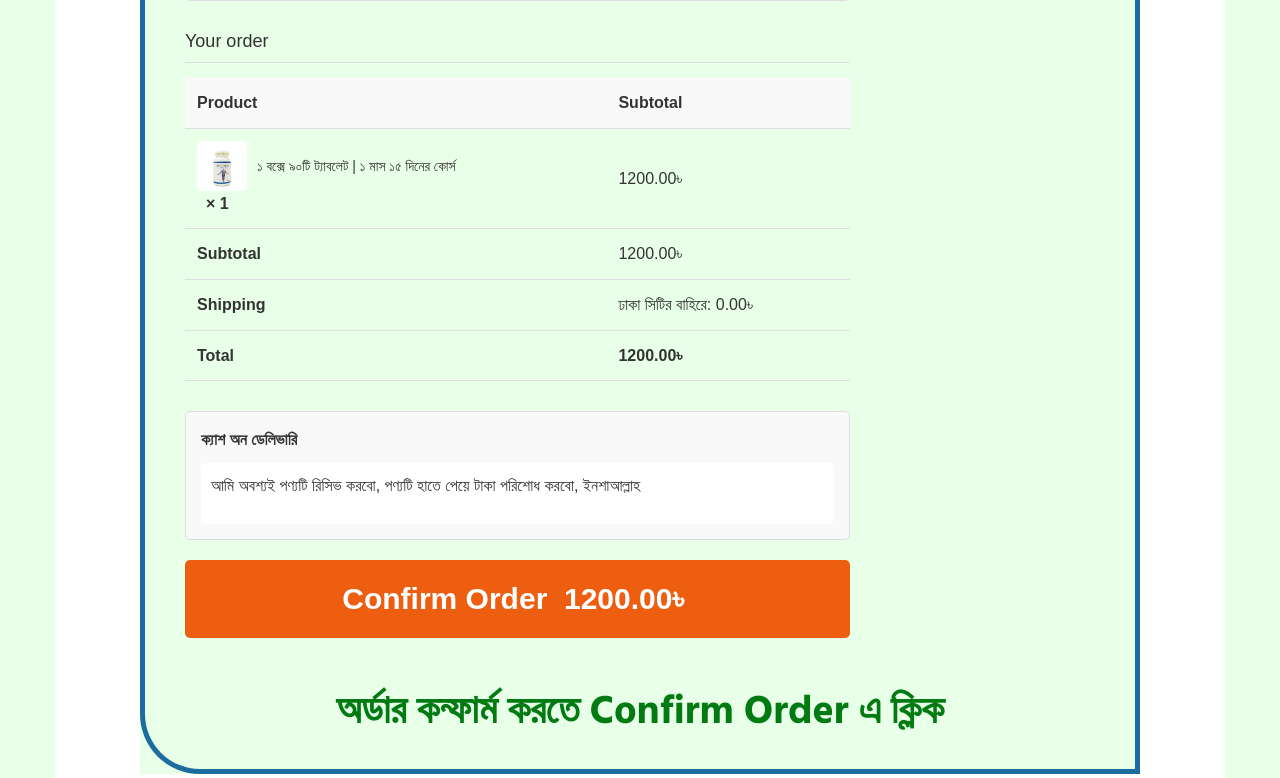
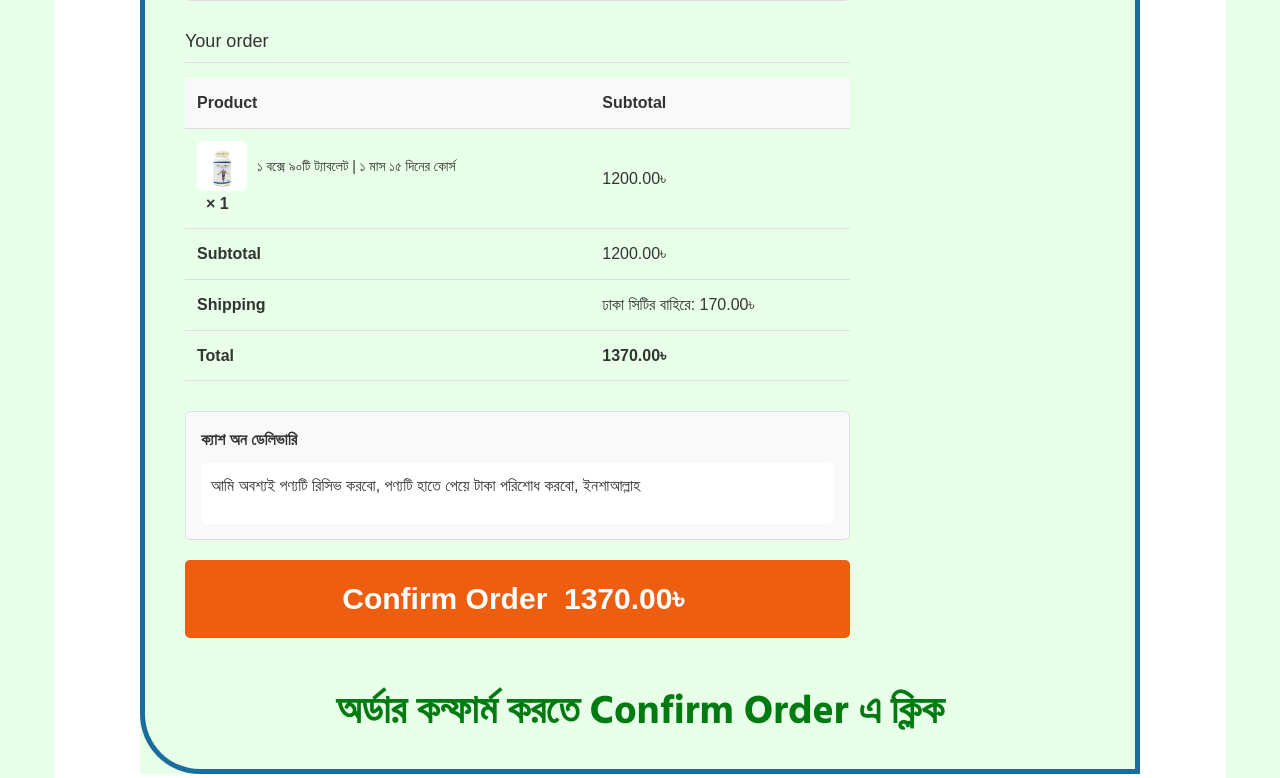
Before and after one commit to jonyprachine123/landin_laravel, a PHP site: page /Landing/ in a window 1280 px wide. Shown: the part 2942-3720 px from the top of the page. Run offline with PHP 8.4, Linux system fonts and the light colour scheme; data comes from the database, SQL or seed files in the repository; some libraries are stand-ins or nearby versions.

Commit message:
Update shipping costs throughout the application: Fixed shipping cost display in order form, admin dashboard, and edit order page to use dynamic values from settings

```diff
--- a/public/admin-settings-order.php
+++ b/public/admin-settings-order.php
@@ -362,7 +362,7 @@ if (isset($_GET['action']) && $_GET['action'] === 'logout') {
                                     <div class="col-md-6">
                                         <div class="form-group">
                                             <label for="outside_dhaka_cost">Outside Dhaka Cost</label>
-                                            <input type="text" class="form-control" id="outside_dhaka_cost" name="outside_dhaka_cost" value="<?php echo htmlspecialchars($orderFormInfo['outside_dhaka_cost'] ?? '0.00'); ?>">
+                                            <input type="text" class="form-control" id="outside_dhaka_cost" name="outside_dhaka_cost" value="<?php echo htmlspecialchars($orderFormInfo['outside_dhaka_cost'] ?? '170.00'); ?>">
                                         </div>
                                     </div>
                                 </div>
@@ -376,7 +376,7 @@ if (isset($_GET['action']) && $_GET['action'] === 'logout') {
                                     <div class="col-md-6">
                                         <div class="form-group">
                                             <label for="inside_dhaka_cost">Inside Dhaka Cost</label>
-                                            <input type="text" class="form-control" id="inside_dhaka_cost" name="inside_dhaka_cost" value="<?php echo htmlspecialchars($orderFormInfo['inside_dhaka_cost'] ?? '0.00'); ?>">
+                                            <input type="text" class="form-control" id="inside_dhaka_cost" name="inside_dhaka_cost" value="<?php echo htmlspecialchars($orderFormInfo['inside_dhaka_cost'] ?? '60.00'); ?>">
                                         </div>
                                     </div>
                                 </div>
--- a/public/js/script.js
+++ b/public/js/script.js
@@ -83,10 +83,14 @@ document.addEventListener('DOMContentLoaded', function() {
         // Get selected shipping cost
         const selectedShipping = document.querySelector('input[name="shipping_method"]:checked');
         if (selectedShipping) {
-            shippingCost = 0; // Free shipping for all locations
+            if (selectedShipping.value === 'inside_dhaka') {
+                shippingCost = window.insideDhakaCost || 60; // Inside Dhaka shipping cost
+            } else {
+                shippingCost = window.outsideDhakaCost || 170; // Outside Dhaka shipping cost
+            }
         } else {
-            // Default to free shipping
-            shippingCost = 0;
+            // Default to outside Dhaka shipping
+            shippingCost = window.outsideDhakaCost || 170;
         }
 
         // Honey add-on functionality removed
--- a/resources/views/home.php
+++ b/resources/views/home.php
@@ -296,11 +296,11 @@
                                     <ul id="shipping_method" class="woocommerce-shipping-methods">
                                         <li>
                                             <input type="radio" name="shipping_method" id="wcf_shipping_method_0_flat_rate2" value="outside_dhaka" checked>
-                                            <label for="wcf_shipping_method_0_flat_rate2"><?php echo $order_form_info['outside_dhaka_label'] ?? 'ঢাকা সিটির বাহিরে'; ?>: <span class="woocommerce-Price-amount amount"><?php echo $order_form_info['outside_dhaka_cost'] ?? '0.00'; ?><span class="woocommerce-Price-currencySymbol">৳&nbsp;</span></span></label>
+                                            <label for="wcf_shipping_method_0_flat_rate2"><?php echo $order_form_info['outside_dhaka_label'] ?? 'ঢাকা সিটির বাহিরে'; ?>: <span class="woocommerce-Price-amount amount"><?php echo $order_form_info['outside_dhaka_cost'] ?? '170.00'; ?><span class="woocommerce-Price-currencySymbol">৳&nbsp;</span></span></label>
                                         </li>
                                         <li>
                                             <input type="radio" name="shipping_method" id="wcf_shipping_method_0_flat_rate3" value="inside_dhaka">
-                                            <label for="wcf_shipping_method_0_flat_rate3"><?php echo $order_form_info['inside_dhaka_label'] ?? 'ঢাকা সিটিতে'; ?>: <span class="woocommerce-Price-amount amount"><?php echo $order_form_info['inside_dhaka_cost'] ?? '0.00'; ?><span class="woocommerce-Price-currencySymbol">৳&nbsp;</span></span></label>
+                                            <label for="wcf_shipping_method_0_flat_rate3"><?php echo $order_form_info['inside_dhaka_label'] ?? 'ঢাকা সিটিতে'; ?>: <span class="woocommerce-Price-amount amount"><?php echo $order_form_info['inside_dhaka_cost'] ?? '60.00'; ?><span class="woocommerce-Price-currencySymbol">৳&nbsp;</span></span></label>
                                         </li>
                                     </ul>
                                 </div>
@@ -339,11 +339,18 @@
                                             </tr>
                                             <tr class="cart-shipping">
                                                 <th>Shipping</th>
-                                                <td>ঢাকা সিটির বাহিরে: <span class="woocommerce-Price-amount amount">0.00<span class="woocommerce-Price-currencySymbol">৳&nbsp;</span></span></td>
+                                                <td><?php echo $order_form_info['outside_dhaka_label'] ?? 'ঢাকা সিটির বাহিরে'; ?>: <span class="woocommerce-Price-amount amount"><?php echo $order_form_info['outside_dhaka_cost'] ?? '170.00'; ?><span class="woocommerce-Price-currencySymbol">৳&nbsp;</span></span></td>
                                             </tr>
                                             <tr class="order-total">
                                                 <th>Total</th>
-                                                <td><strong><span class="woocommerce-Price-amount amount">1,200.00<span class="woocommerce-Price-currencySymbol">৳&nbsp;</span></span></strong></td>
+                                                <td><strong><span class="woocommerce-Price-amount amount">
+                                                    <?php
+                                                        $productPrice = 1200.00;
+                                                        $shippingCost = floatval($order_form_info['outside_dhaka_cost'] ?? '170.00');
+                                                        $totalAmount = $productPrice + $shippingCost;
+                                                        echo number_format($totalAmount, 2);
+                                                    ?>
+                                                    <span class="woocommerce-Price-currencySymbol">৳&nbsp;</span></span></strong></td>
                                             </tr>
                                         </tfoot>
                                     </table>
@@ -386,7 +393,7 @@
                                             </li>
                                         </ul>
                                         <div class="form-row place-order">
-                                            <button type="submit" class="button alt" id="place_order" value="Confirm Order">Confirm Order&nbsp;&nbsp;1,200.00৳&nbsp;</button>
+                                            <button type="submit" class="button alt" id="place_order" value="Confirm Order">Confirm Order&nbsp;&nbsp;<?php echo number_format($productPrice + $shippingCost, 2); ?>৳&nbsp;</button>
                                         </div>
                                     </div>
                                 </div>
@@ -413,6 +420,11 @@
     </div>
 
     <script src="https://cdn.jsdelivr.net/npm/bootstrap@5.3.0/dist/js/bootstrap.bundle.min.js"></script>
+    <script>
+        // Pass PHP shipping cost values to JavaScript
+        var insideDhakaCost = <?php echo floatval($order_form_info['inside_dhaka_cost'] ?? '60.00'); ?>;
+        var outsideDhakaCost = <?php echo floatval($order_form_info['outside_dhaka_cost'] ?? '170.00'); ?>;
+    </script>
     <script src="<?php echo $config['assets_url']; ?>/js/script.js?v=<?php echo time(); ?>"></script>
 </body>
 </html>
```
Also changed, not shown: public/admin-dashboard.php (+16 -1 lines), public/admin-edit-order.php (+15 -4 lines), resources/views/order.php (+8 -8 lines).
